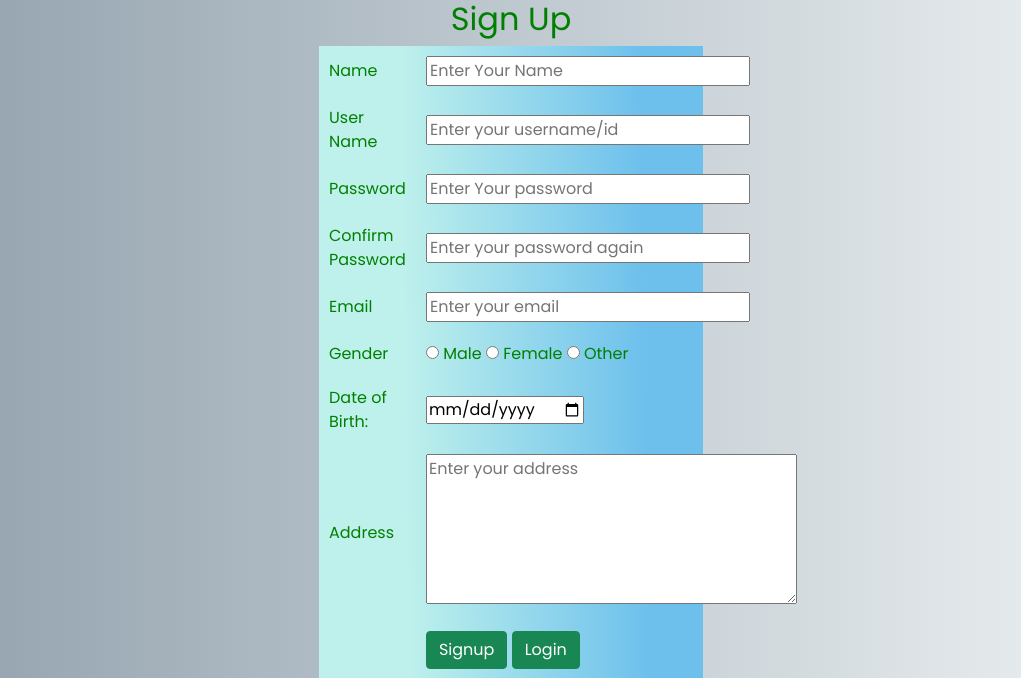
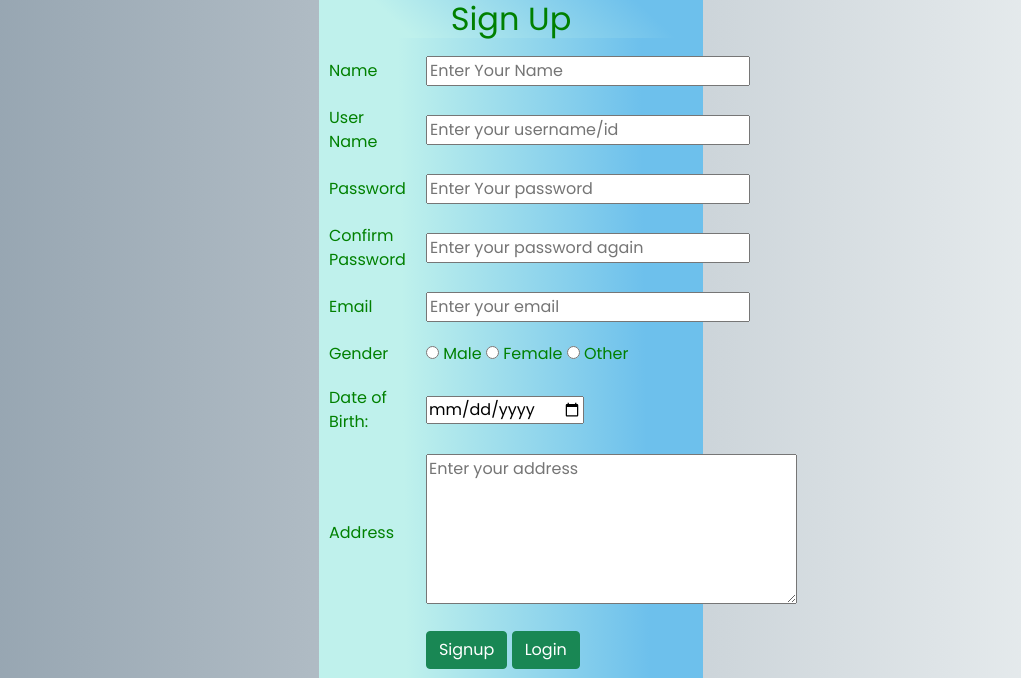
Before and after one commit to shiamabdullah/verve, a PHP site: page /view/signupAdmin.php in a window 1280 px wide. Shown: the part 62-740 px from the top of the page, without its empty margins (129-1150 px from the left). Run offline with PHP 8.4, Linux system fonts and the light colour scheme; some libraries are stand-ins or nearby versions.

Commit message:
finaliezed

```diff
--- a/view/cssadmin/styles.css
+++ b/view/cssadmin/styles.css
@@ -105,6 +105,14 @@ ul{
     text-align: center;
     margin-bottom: 20px;
     }
+.header-Reg{
+    text-align: center;
+    text-shadow:#eef2f3;
+
+    background: aquamarine;
+    background-image: linear-gradient( 43deg,  rgba(191,241,236,1) 22.3%, rgba(109,192,236,1) 84.1% );
+
+    }
 
     .profile-images-card{
         margin: auto;
--- a/view/signupAdmin.php
+++ b/view/signupAdmin.php
@@ -3,10 +3,11 @@
 	include('header.php');
 ?>
 <form name="form" method="post" action="../controller/regCheckAdmin.php">
+
+			<fieldset>
 			<center>
 			<h2 class="header-Reg"> Sign Up </h2>
 			</center>
-			<fieldset>
 			<table align="center" cellpadding="10">
                 <tr >
                     <td>Name<br></td>
```
Also changed, not shown: controller/logCheckAdmin.php (line endings or trailing spaces).
